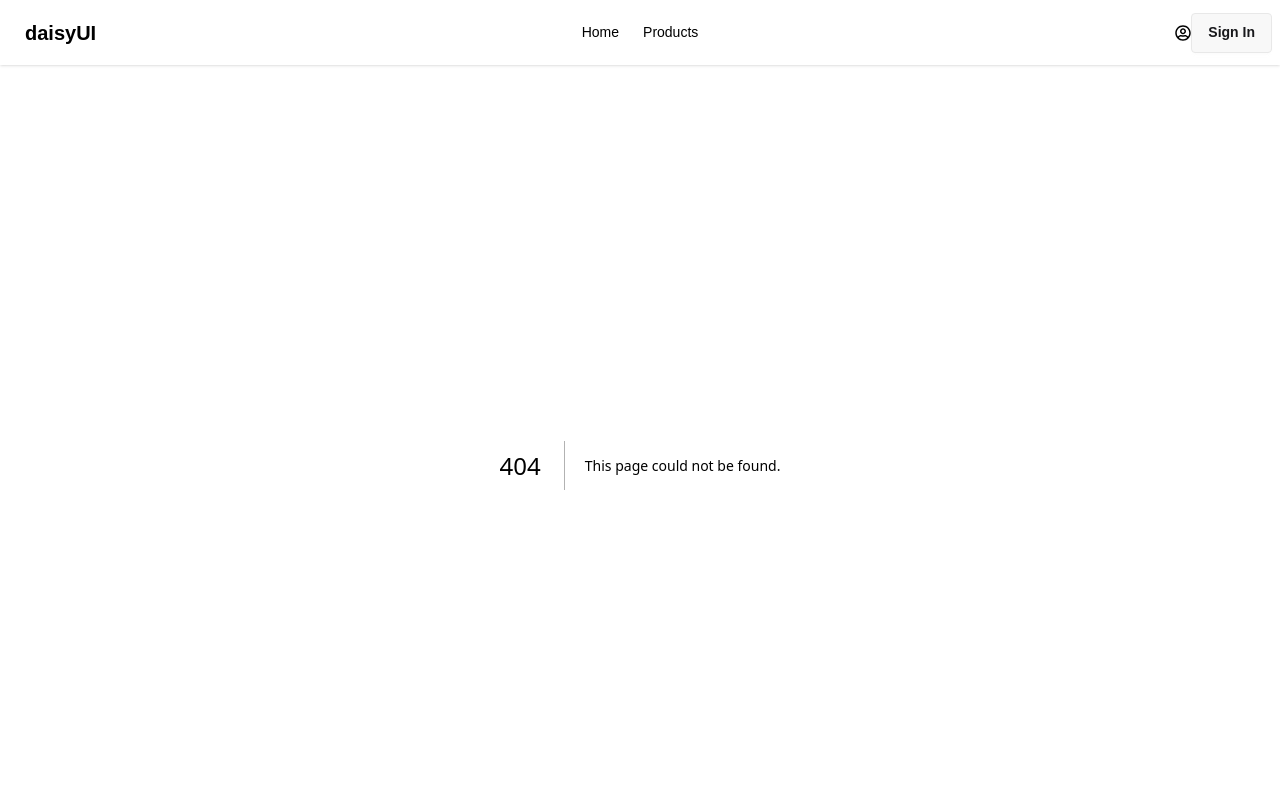
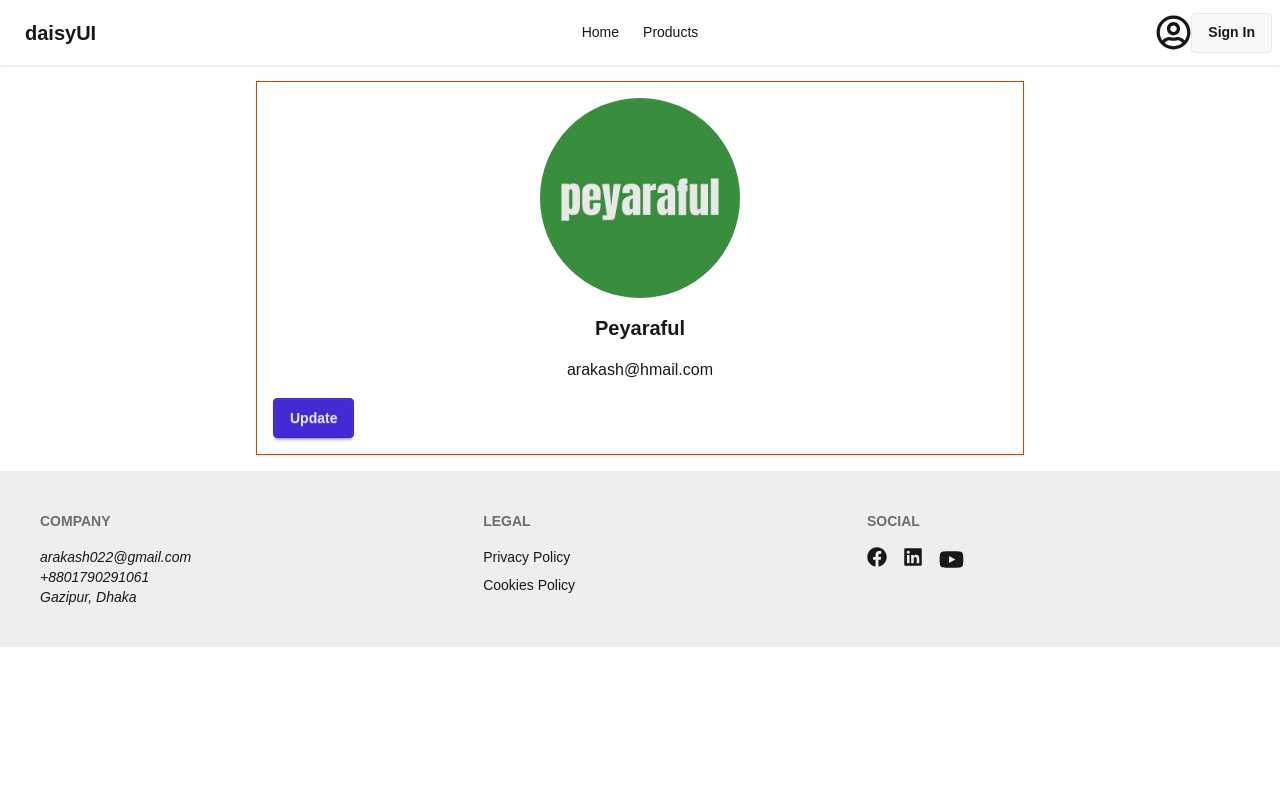
Before and after one commit to PeyaraFul/summer-essential-store, a Next.js app: page /profile in a window 1280 px wide. Before the commit this address had no page. Shown: the top 800 px of the page. Built offline with nearby package versions, Linux system fonts and the light colour scheme.

Commit message:
static profile has been added

```diff
--- a/package.json
+++ b/package.json
@@ -13,7 +13,8 @@
     "react": "19.2.4",
     "react-dom": "19.2.4",
     "react-hook-form": "^7.75.0",
-    "react-icons": "^5.6.0"
+    "react-icons": "^5.6.0",
+    "react-toastify": "^11.1.0"
   },
   "devDependencies": {
     "@tailwindcss/postcss": "^4",
--- /dev/null
+++ b/src/app/profile/page.jsx
@@ -0,0 +1,22 @@
+import Image from "next/image";
+import React from "react";
+import peyaraful from "../../../public/peyaraful.jpg";
+
+const ProfilePage = () => {
+  return (
+    <div>
+      <div className="mx-auto w-[60%] p-4 my-4 border border-amber-700 bg-base-100 shadow-sm">
+        <div >
+          <Image className="mx-auto rounded-full" src={peyaraful} alt="Movie" width={200} height={280} />
+          <p className=" text-xl text-center font-semibold my-4">Peyaraful</p>
+          <p className="text-center my-4">arakash@hmail.com</p>
+        </div>
+        <button className="btn btn-primary mx-auto">Update</button>
+
+
+      </div>
+    </div>
+  );
+};
+
+export default ProfilePage;
--- a/src/components/Navbar.jsx
+++ b/src/components/Navbar.jsx
@@ -46,7 +46,7 @@ const Navbar = () => {
 
 
 
-        <a href=""><FaRegUserCircle /></a>
+        <Link href="/profile"><FaRegUserCircle size={35} /></Link>
         <a className="btn">Sign In</a>
 
 
--- /dev/null
+++ b/src/lib/BuyNowBtn.jsx
@@ -0,0 +1,18 @@
+'use client'
+import React from 'react';
+import { ToastContainer, toast } from 'react-toastify';
+
+const BuyNowBtn = () => {
+    const notify = () => {
+    toast.success("You cant buy this product, please contact arakash022@gmail.com");
+  };
+    return (
+        <>
+            <button onClick={notify} className="btn btn-primary mt-4 w-full">Buy Now</button>
+
+            <ToastContainer />
+        </>
+    );
+};
+
+export default BuyNowBtn;
```
Also changed, not shown: src/app/products/[Id]/page.jsx (renamed from src/app/products/[Id]/pagd.jsx), 1 other file (tests, documents, lock files or other folders).
